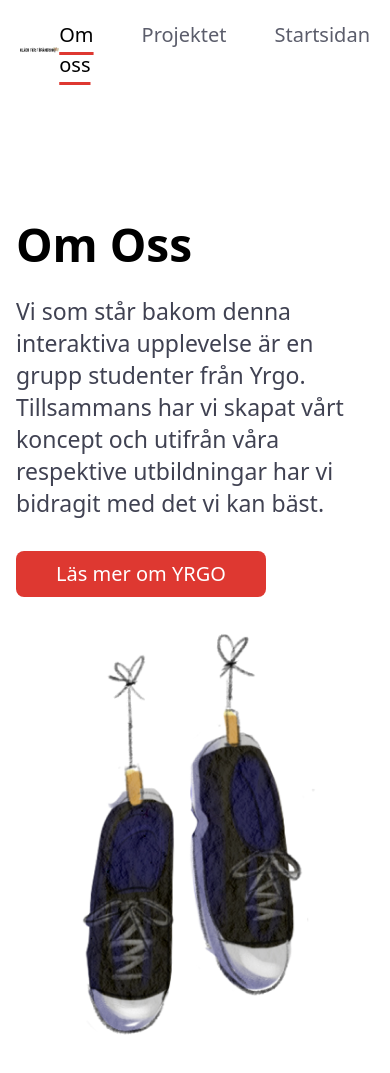
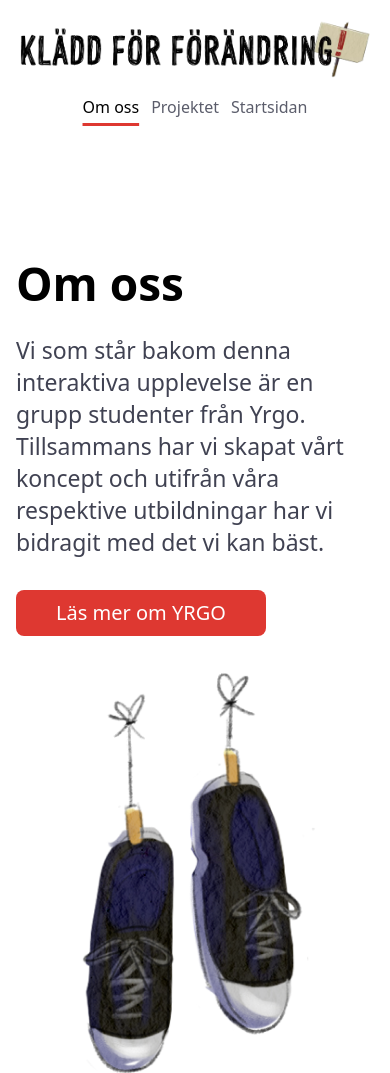
Before and after one commit to patrikstaaf/sammanslaget, an Astro site: page /about in a window 390 px wide. Shown: the top 1073 px of the page. Built offline with nearby package versions, Linux system fonts and the light colour scheme; Astro itself is replaced by a stand-in of ours.

Commit message:
Nav mobile

```diff
--- a/src/components/Card.astro
+++ b/src/components/Card.astro
@@ -19,7 +19,7 @@
   <img
     src={image}
     alt={name}
-    class='absolute top-[-35%] rounded-full ml-2 object-cover h-[225px] w-[225px]'
+    class='absolute top-[-35%] rounded-full ml-[0.7rem] object-cover h-[225px] w-[225px]'
   />
   <p class='font-semibold text-[19px] leading-5'>{name}</p>
   <p class='text-[#5B5D6B] text-[16px] leading-5 mt-[12px]'>{role}</p>
--- a/src/components/Nav.astro
+++ b/src/components/Nav.astro
@@ -1,18 +1,20 @@
 <header>
-  <nav class='flex justify-between items-center max-w-6xl mx-auto p-5 xl:px-0'>
+  <nav
+    class='flex flex-col justify-center items-center sm:flex sm:flex-row sm:justify-between sm:items-center max-w-6xl mx-auto p-5 xl:px-0 text-base md:text-[20px]'
+  >
     <div>
-      <a href='/' class='text-[20px]'
+      <a href='/' class=''
         ><img src='/images/logga.webp' alt='Logga' class='w-full max-w-[370px]'
         />
       </a>
     </div>
     <div>
-      <ul class='flex space-x-12'>
+      <ul class='flex space-x-3 md:space-x-12 pt-4 md:pt-0'>
         <li>
           <a
             href='/about'
             data-link='/about'
-            class='text-[20px] text-[#5B5D6B] hover:text-black'
+            class='text-[#5B5D6B] hover:text-black'
             >Om oss
           </a>
         </li>
@@ -20,15 +22,12 @@
           <a
             href='/project'
             data-link='/project'
-            class='text-[20px] text-[#5B5D6B] hover:text-black'
+            class='text-[#5B5D6B] hover:text-black'
             >Projektet
           </a>
         </li>
         <li>
-          <a
-            href='/'
-            data-link='/'
-            class='text-[20px] text-[#5B5D6B] hover:text-black'
+          <a href='/' data-link='/' class='text-[#5B5D6B] hover:text-black'
             >Startsidan
           </a>
         </li>
--- a/src/pages/about.astro
+++ b/src/pages/about.astro
@@ -3,7 +3,6 @@
 import Card from '../components/Card.astro';
 import Button from '../components/ButtonCTA.astro';
 import Footer from '../components/Footer.astro';
-import Image1 from '/images/image1.png';
 import ImageNova from '/images/nova.png';
 import ImageSandra from '/images/sandra.webp';
 import ImagePatrik from '/images/patrik.webp';
@@ -21,7 +20,7 @@
       class='flex-col sm:flex sm:flex-row sm:justify-between max-w-6xl mx-auto px-4 xl:px-0'
     >
       <div>
-        <h1 class='font-semibold text-[46px]'>Om Oss</h1>
+        <h1 class='font-semibold text-[46px]'>Om oss</h1>
         <p
           class='w-full max-w-xl leading-8 mt-[16px] text-[23px] text-[#404252] mb-8 sm:mb-16'
         >
@@ -48,7 +47,7 @@
 
     <div class='bg-[#F3F4F8]'>
       <h2
-        class='font-medium text-[29px] mt-[50px] sm:mt-0 max-w-6xl mx-auto px-4 xl:px-0 pt-16'
+        class='font-medium text-[29px] mt-[50px] sm:mt-0 max-w-6xl mx-auto text-center px-4 xl:px-0 pt-16'
       >
         Teamet
       </h2>
```
